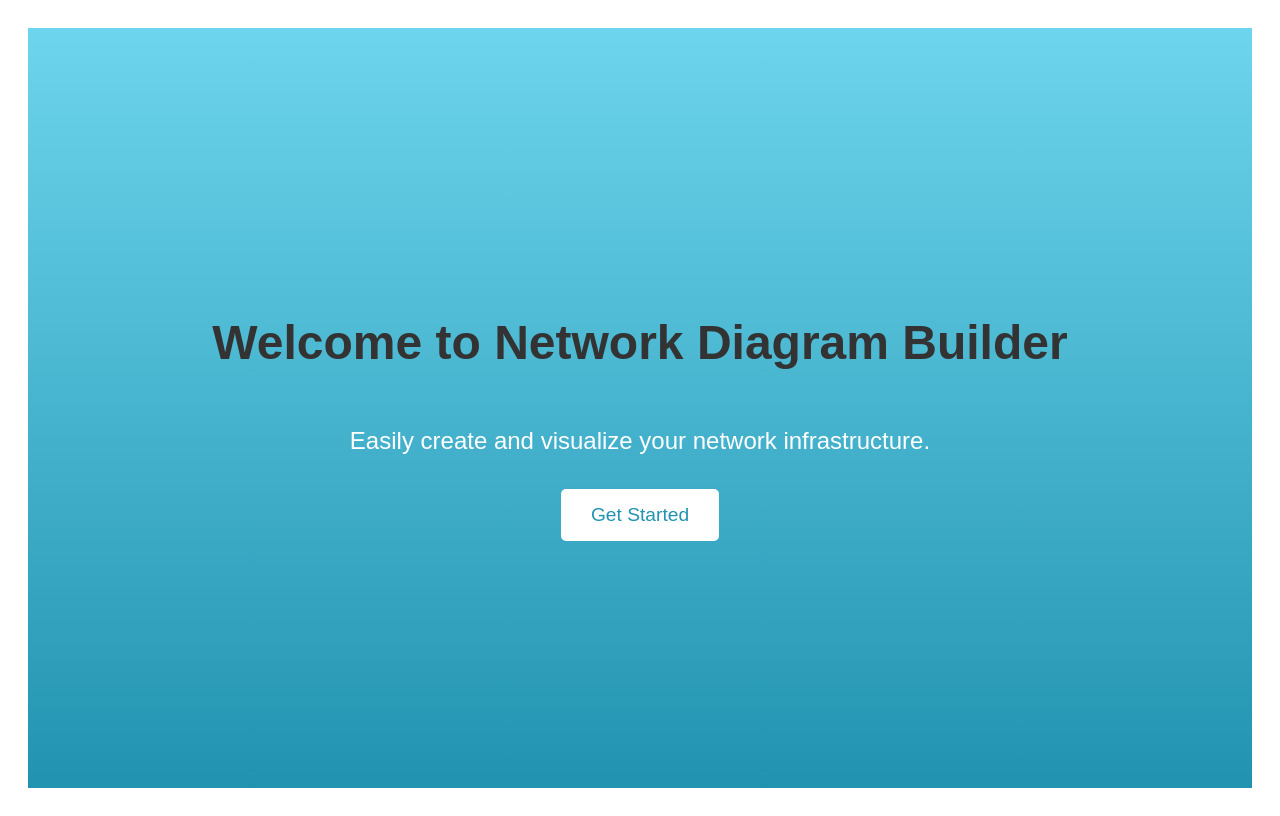
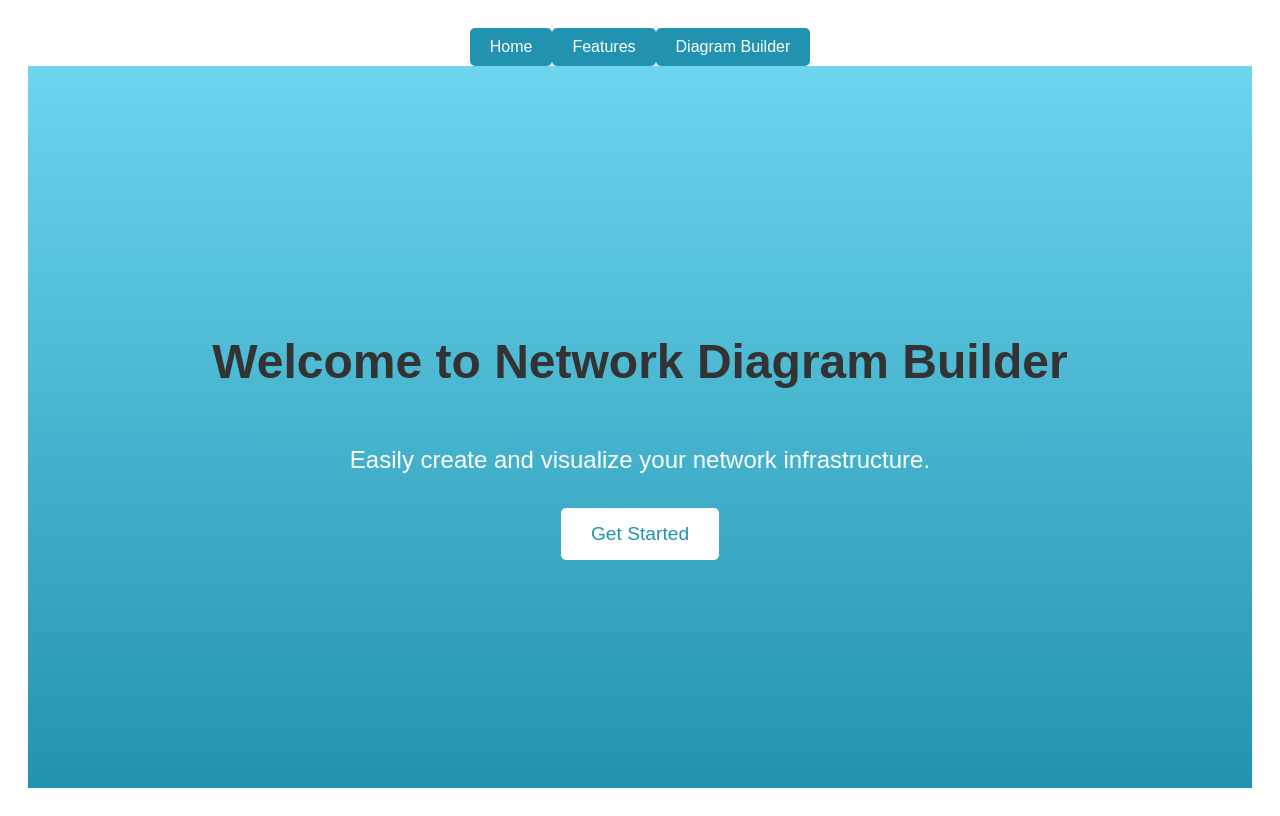
Before and after one commit to javaniecampbell/network-diagram-builder, a React (Vite) app: page / in a window 1280 px wide. Built offline with nearby package versions, Linux system fonts and the light colour scheme.

Commit message:
refactor: added navigation component

```diff
--- a/src/App.jsx
+++ b/src/App.jsx
@@ -3,6 +3,17 @@ import reactLogo from './assets/react.svg'
 import viteLogo from '/vite.svg'
 import './index.css';
 import './App.css'
+
+const NavigationBar = ({ navigateToSplash, navigateToLanding, navigateToBuilder }) => {
+  return (
+    <nav className="navigation-bar">
+      <button onClick={navigateToSplash}>Home</button>
+      <button onClick={navigateToLanding}>Features</button>
+      <button onClick={navigateToBuilder}>Diagram Builder</button>
+    </nav>
+  );
+};
+
 
 // Main entry file for a Next.js or Vite app that uses the NetworkDiagram component
 // import ReactDOM from 'react-dom';
@@ -48,6 +59,10 @@ const LandingPage = ({ navigateToBuilder }) => {
 function App() {
   const [currentPage, setCurrentPage] = useState('splash');
 
+  const navigateToSplash = () => {
+    setCurrentPage('splash');
+  };
+
   const navigateToLanding = () => {
     setCurrentPage('landing');
   };
@@ -58,11 +73,21 @@ function App() {
 
   return (
     <>
-        <div className="app-container">
-      {currentPage === 'splash' && <SplashPage navigateToLanding={navigateToLanding} />}
-      {currentPage === 'landing' && <LandingPage navigateToBuilder={navigateToBuilder} />}
-      {currentPage === 'builder' && <NetworkDiagram />}
-    </div>
+      <div className="app-container">
+        <NavigationBar
+          navigateToSplash={navigateToSplash}
+          navigateToLanding={navigateToLanding}
+          navigateToBuilder={navigateToBuilder}
+        />
+        {currentPage === 'splash' && <SplashPage navigateToLanding={navigateToLanding} />}
+        {currentPage === 'landing' && <LandingPage navigateToBuilder={navigateToBuilder} />}
+        {currentPage === 'builder' && (
+          <div className="network-diagram-container">
+            <NetworkDiagram miniMapHeight={100} miniMapWidth={150} />
+
+          </div>
+        )}
+      </div>
     </>
   )
 }
```
